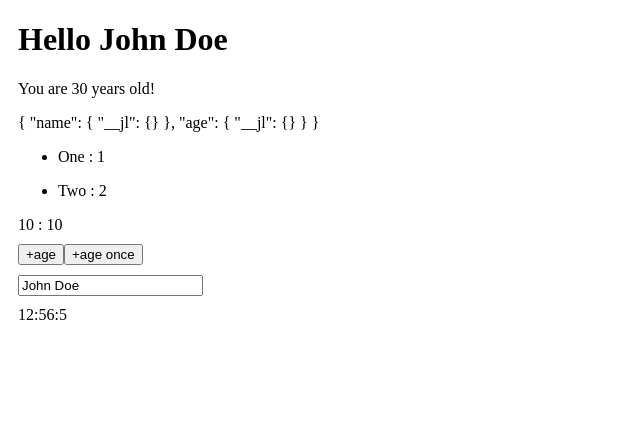
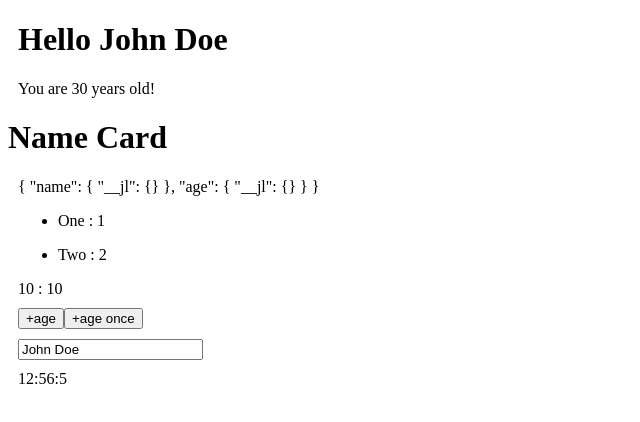
Before and after one commit to itsgg/hello-vue, a Vue app: page / in a window 1280 px wide. Shown: the top 422 px of the page, without its empty margins (0-640 px from the left). Built offline with nearby package versions, Linux system fonts and the light colour scheme.

Commit message:
Added NameCard Component

```diff
--- /dev/null
+++ b/src/components/NameCard.vue
@@ -0,0 +1,3 @@
+<template>
+  <h1>Name Card</h1>
+</template>
--- a/src/components/Welcome.vue
+++ b/src/components/Welcome.vue
@@ -4,6 +4,8 @@
       <h1 ref="name">Hello {{ student.name | truncate }}</h1>
       <p ref="age">You are {{ student.age }} years old!</p>
     </div>
+
+    <name-card />
 
     <div class="container">
       {{ refs }}
@@ -15,7 +17,7 @@
       </ul>
     </div>
 
-    <div v-blink.value=100 class="container">{{ seconds }} : {{ count }}</div>
+    <div v-blink.value="100" class="container">{{ seconds }} : {{ count }}</div>
 
     <div class="container">
       <button @click="incrementAge">+age</button>
@@ -34,6 +36,8 @@
 
 <script>
 import Vue from 'vue';
+
+import NameCard from './NameCard';
 
 const NAME_LENGTH = 10;
 
@@ -89,6 +93,9 @@ export default {
       this.count = this.seconds;
     },
   },
+  components: {
+    NameCard,
+  },
   data() {
     return {
       message: 'Hello Vue!',
```
